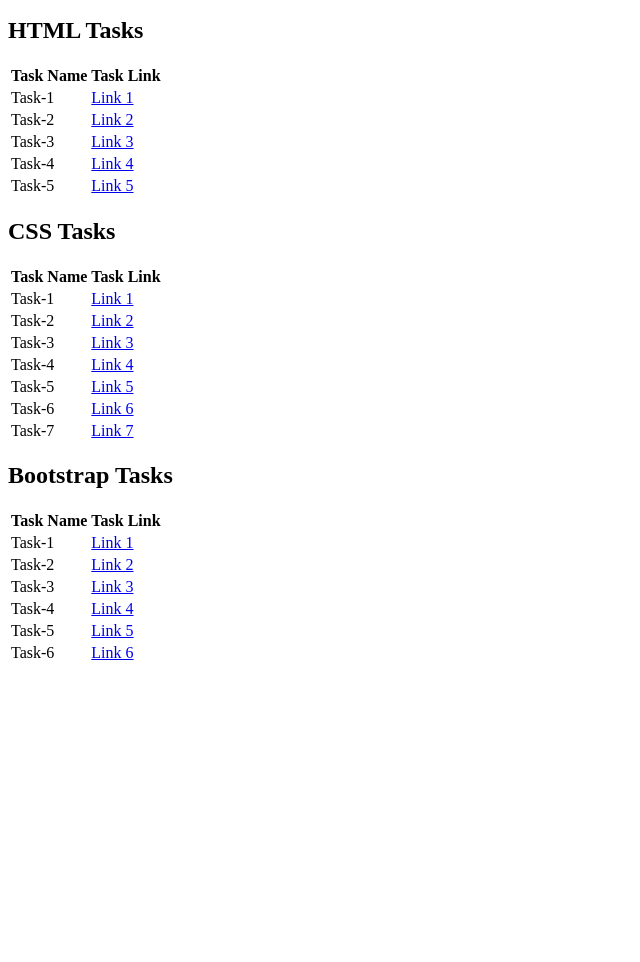
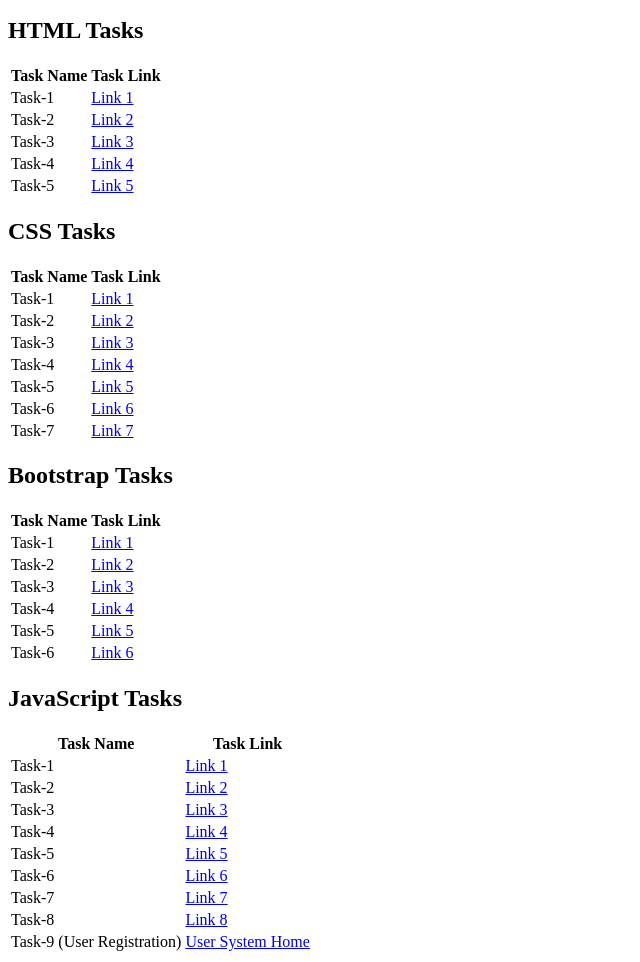
Before and after one commit to annecdote123/MERN-stack-Assignment--Annie-Paul-22BHI10165, a plain HTML site: page index.html in a window 1280 px wide. Shown: the part 101-1063 px from the top of the page, without its empty margins (0-640 px from the left). Before the commit the page ends 800 px from the top, so only its background shows below. Drawn offline with Linux system fonts and the light colour scheme.

Commit message:
Update index.html

```diff
--- a/index.html
+++ b/index.html
@@ -100,5 +100,50 @@
             <td>Task-6</td>
             <td><a href="bootstrap/task6.html" target="_blank">Link 6</a></td>
         </tr>
+        </table>
+        <h2>JavaScript Tasks </h2>
+        <table>
+        <tr>
+            <th>Task Name</th>
+            <th>Task Link</th>
+        </tr>
+        <tr>
+            <td>Task-1</td>
+            <td><a href="javascript/task1.html" target="_blank">Link 1</a></td>
+        </tr>
+        <tr>
+            <td>Task-2</td>
+            <td><a href="javascript/task2.html" target="_blank">Link 2</a></td>
+        </tr>
+        <tr>
+            <td>Task-3</td>
+            <td><a href="javascript/task3.html" target="_blank">Link 3</a></td>
+        </tr>
+        <tr>
+            <td>Task-4</td>
+            <td><a href="javascript/task4.html" target="_blank">Link 4</a></td>
+        </tr>
+        <tr>
+            <td>Task-5</td>
+            <td><a href="javascript/task5.html" target="_blank">Link 5</a></td>
+        </tr>
+        <tr>
+            <td>Task-6</td>
+            <td><a href="javascript/task6.html" target="_blank">Link 6</a></td>
+        </tr>
+        <tr>
+            <td>Task-7</td>
+            <td><a href="javascript/task7.html" target="_blank">Link 7</a></td>
+        </tr>
+        <tr>
+            <td>Task-8</td>
+            <td><a href="javascript/task8.html" target="_blank">Link 8</a></td>
+        </tr>
+        <tr>
+            <td>Task-9 (User Registration)</td>
+            <td><a href="index.html" target="_blank">User System Home</a></td>
+        </tr>
+
+</table>
 
 </html>
```
